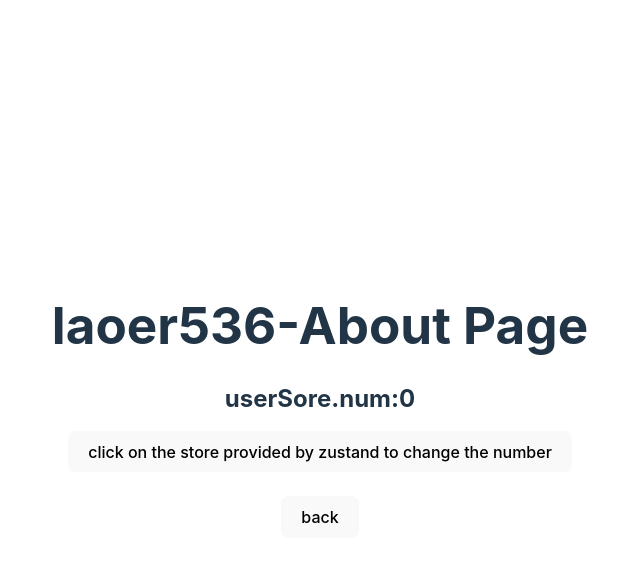
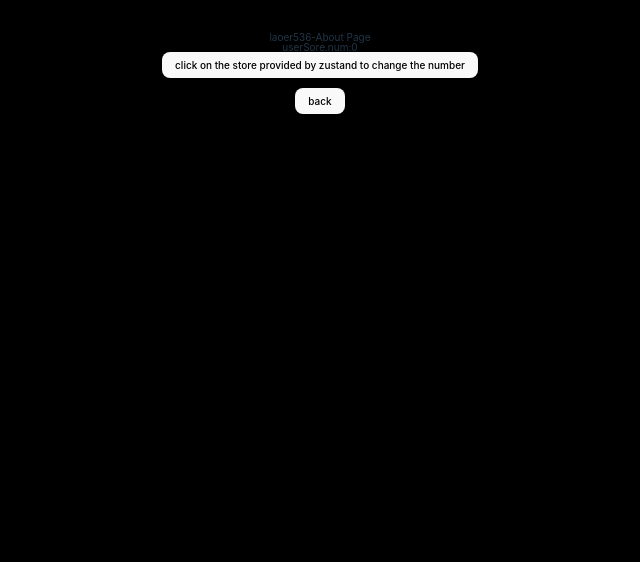
Before and after one commit to fittner-project/fittner-web, a React (Vite) app: page /about in a window 1280 px wide. Shown: the top 562 px of the page, without its empty margins (320-960 px from the left). Built offline with nearby package versions, Linux system fonts and the light colour scheme; no server answers.

Commit message:
[CREATE] 전역 scss 설정

```diff
--- a/src/main.tsx
+++ b/src/main.tsx
@@ -7,6 +7,7 @@ import { RouterProvider } from "react-router-dom";
 import GlobalProvider from "@/components/GlobalProvider";
 import router from "@/router";
 import { QueryClient, QueryClientProvider } from "@tanstack/react-query";
+import "@/styles/global.scss";
 const queryClient = new QueryClient();
 
 ReactDOM.createRoot(document.getElementById("root")!).render(
--- /dev/null
+++ b/src/styles/_mixin.scss
@@ -0,0 +1,25 @@
+@mixin flex_row($justify-content: center, $align-item: center) {
+  display: flex;
+  flex-direction: row;
+  justify-content: $justify-content;
+  align-items: $align-item;
+}
+
+@mixin flex_row_gap($gap) {
+  & > * + * {
+    margin-left: $gap;
+  }
+}
+
+@mixin flex_col($justify-content: center, $align-item: center) {
+  display: flex;
+  flex-direction: column;
+  justify-content: $justify-content;
+  align-items: $align-item;
+}
+
+@mixin flex_col_gap($gap) {
+  & > * + * {
+    margin-top: $gap;
+  }
+}
--- /dev/null
+++ b/src/styles/_variables.scss
@@ -0,0 +1,6 @@
+$content_layer: 0;
+$priority_content_layer: 99;
+$header_layer: 100;
+$menu_layer: 501;
+$modal_layer: 1000;
+$loading_layer: 10000;
--- /dev/null
+++ b/src/styles/global.scss
@@ -0,0 +1,180 @@
+@import "./mixin";
+
+*,
+*::after,
+*::before {
+  box-sizing: border-box;
+  user-drag: none;
+  -webkit-user-drag: none; /* for iOS Safari */
+}
+
+*:not(input, textarea) {
+  user-select: none;
+  -webkit-user-select: none;
+}
+
+:root {
+  --app_statusbar_height: max(env(safe-area-inset-top), 4rem);
+
+  --main_header_bar_height: 4.6rem;
+  --main_header_height: calc(
+    var(--main_header_bar_height) + var(--app_statusbar_height)
+  );
+  --sub_header_bar_height: 4.6rem;
+  --sub_header_height: calc(
+    var(--sub_header_bar_height) + var(--app_statusbar_height)
+  );
+
+  --material_tab_height: 4rem;
+
+  --fs_modal_header_height: calc(5rem + var(--app_statusbar_height));
+}
+
+html,
+body,
+div,
+span,
+applet,
+object,
+iframe,
+h1,
+h2,
+h3,
+h4,
+h5,
+h6,
+p,
+blockquote,
+pre,
+a,
+abbr,
+acronym,
+address,
+big,
+cite,
+code,
+del,
+dfn,
+em,
+img,
+ins,
+kbd,
+q,
+s,
+samp,
+small,
+strike,
+strong,
+sub,
+sup,
+tt,
+var,
+b,
+u,
+i,
+center,
+dl,
+dt,
+dd,
+ol,
+ul,
+li,
+fieldset,
+form,
+label,
+legend,
+table,
+caption,
+tbody,
+tfoot,
+thead,
+tr,
+th,
+td,
+article,
+aside,
+canvas,
+details,
+embed,
+figure,
+figcaption,
+footer,
+header,
+hgroup,
+menu,
+nav,
+output,
+ruby,
+section,
+summary,
+time,
+mark,
+audio,
+video {
+  margin: 0;
+  padding: 0;
+  border: 0;
+  font-size: 100%;
+  font: inherit;
+}
+/* HTML5 display-role reset for older browsers */
+article,
+aside,
+details,
+figcaption,
+figure,
+footer,
+header,
+hgroup,
+menu,
+nav,
+section {
+  display: block;
+}
+body {
+  line-height: 1;
+}
+ol,
+ul {
+  list-style: none;
+}
+blockquote,
+q {
+  quotes: none;
+}
+blockquote:before,
+blockquote:after,
+q:before,
+q:after {
+  content: "";
+  content: none;
+}
+table {
+  border-collapse: collapse;
+  border-spacing: 0;
+}
+input {
+  border-radius: 0;
+}
+
+html,
+body {
+  width: 100%;
+  font-size: 62.5%;
+
+  display: flex;
+  flex-direction: column;
+  flex: content;
+  text-rendering: optimizelegib;
+  background-color: #000;
+  overscroll-behavior: none;
+
+  -webkit-text-size-adjust: none;
+
+  //웹, 앱에서 기본적으로 보여지는 스크롤바 스타일 제거
+  ::-webkit-scrollbar {
+    display: none;
+  }
+  -ms-overflow-style: none; /* for Internet Explorer, Edge */
+  scrollbar-width: none; /* for Firefox */
+}
--- a/src/views/Home/index.module.scss
+++ b/src/views/Home/index.module.scss
@@ -1,8 +1,11 @@
+@import "@/styles/mixin.scss";
+
 .home {
   .logo {
     height: 6em;
     padding: 1.5em;
     will-change: filter;
+    @include flex_row();
   }
 
   .logo:hover {
--- a/src/views/Home/index.tsx
+++ b/src/views/Home/index.tsx
@@ -26,13 +26,13 @@ function Home() {
     },
   });
 
-  useEffect(() => {
-    login({
-      data: {
-        trainerEmail: "test@test.com",
-      },
-    });
-  }, []);
+  // useEffect(() => {
+  //   login({
+  //     data: {
+  //       trainerEmail: "test@test.com",
+  //     },
+  //   });
+  // }, []);
 
   return (
     <div className={HomeStyle.home}>
--- a/src/views/SignIn/index.tsx
+++ b/src/views/SignIn/index.tsx
@@ -1,5 +1,5 @@
 function SignIn() {
-  return <div></div>;
+  return <div>ㅇㅇㅇㅇㅇ</div>;
 }
 
 export default SignIn;
```
Also changed, not shown: vite.config.ts (+18 -18 lines).
